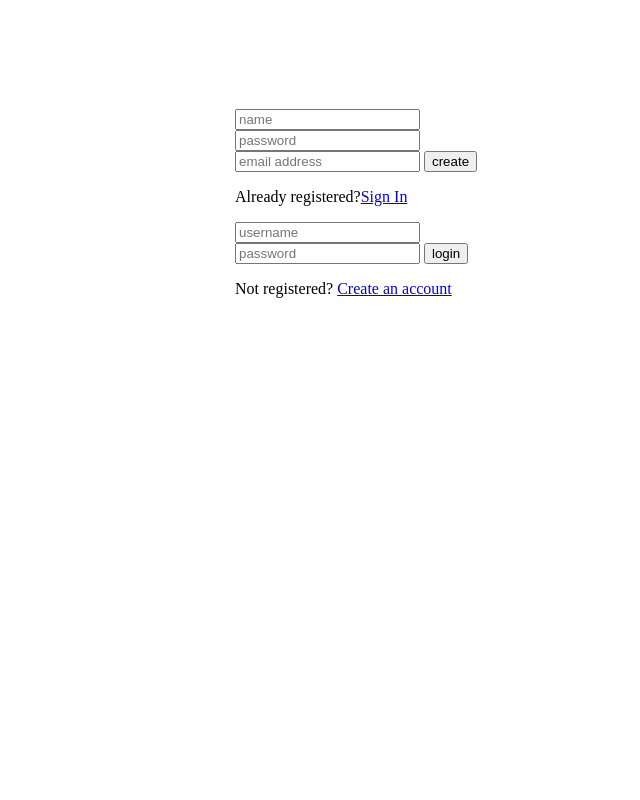
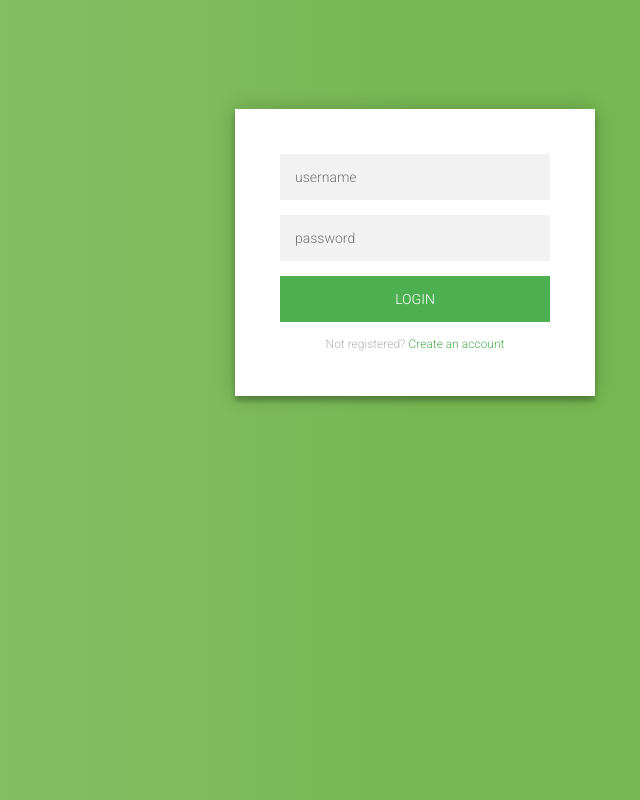
Before and after one commit to BlackSmith09/loginpage01, a plain HTML site: page index.html in a window 1280 px wide. Shown: the whole page, without its empty margins (225-865 px from the left). Drawn offline with Linux system fonts and the light colour scheme.

Commit message:
LoginPage CSS complete

```diff
--- a/index.html
+++ b/index.html
@@ -8,21 +8,21 @@
     </head>
     <body>
         <div class="login-page">
-            <div>
-                <form>
-                    <input type="text" placeholder="name"></input>
-                    <input type="password" placeholder="password"></input>
-                    <input type="text" placeholder="email address"></input>
-                    <button>create</button>
-                    <p>Already registered?<a href="#">Sign In</a></p>
-                </form>
-                <form>
-                    <input type="text" placeholder="username"></input>
-                    <input type="password" placeholder="password"></input>
-                    <button>login</button>
-                    <p>Not registered? <a href="#">Create an account</a></p>
-                </form>
+            <div class="form">
+              <form class="register-form">
+                <input type="text" placeholder="name"/>
+                <input type="password" placeholder="password"/>
+                <input type="text" placeholder="email address"/>
+                <button>create</button>
+                <p class="message">Already registered? <a href="#">Sign In</a></p>
+              </form>
+              <form class="login-form">
+                <input type="text" placeholder="username"/>
+                <input type="password" placeholder="password"/>
+                <button>login</button>
+                <p class="message">Not registered? <a href="#">Create an account</a></p>
+              </form>
             </div>
-        </div>
+          </div>
     </body>
 </html>
--- a/styles.css
+++ b/styles.css
@@ -1,7 +1,112 @@
 @import url(https://fonts.googleapis.com/css?family=Roboto:300);
 
 .login-page{
-    width: 360px;       /*It made most of the element to come in straight line*/
-    padding: 8% 0 0;    /*Deflected from top*/
-    margin: auto;       /*Made all the elements to come in middle*/
+    width: 360px;                   /*It made most of the element to come in straight line*/
+    padding: 8% 0 0;                /*Deflected from top*/
+    margin: auto;                   /*Made all the elements to come in middle*/
 }
+.form {
+    position: relative;
+    z-index: 1;
+    background: #FFFFFF;
+    max-width: 360px;
+    margin: 0 auto 100px;
+    padding: 45px;                  /*Margin is taking effect and moved more to center*/
+    text-align: center;             /*name and password field is in center and email an create button still comming in one line*/
+    box-shadow: 0 0 20px 0 rgba(0, 0, 0, 0.2), 0 5px 5px 0 rgba(0, 0, 0, 0.24);  /*White cardboard box*/
+}
+
+.form input {
+    font-family: "Roboto", sans-serif;
+    outline: 0;
+    background: #F2F2F2;          /*background color of input field is changed*/
+    width: 100%;                          /*every element inside form is taking its own width and align center*/
+    border: 0;                            /*border for input field is transfused*/
+    margin: 0 0 15px;                     /*Gap between each element*/
+    padding: 15px;                        /*Input box are bolder*/
+    box-sizing: border-box;
+    font-size: 14px;
+}
+
+.form button{
+    font-family: "Roboto", sans-serif;
+    text-transform: uppercase;            /*Text inside button is transformed*/
+    outline: 0;
+    background: #4CAF50;                /*button color is changed*/
+    width: 100%;                          /*same width as input field*/
+    border: 0;                            /*button transfused with backgorund as border are now transparent*/
+    padding: 15px;
+    color: #FFFFFF;                     /*text color changed*/
+    font-size: 14px;                      /*Font changed*/
+    -webkit-transition: all 0.3 ease;
+    transition: all 0.3 ease;
+    cursor: pointer;
+}
+.form button:hover,
+.form button:active,
+.form button:focus{
+    background: #43a047;
+}
+
+.form .message{
+    margin: 15px 0 0;                   /*shift from top*/
+    color: #b3b3b3;                   /*color of Already/Not Registered changed*/
+    font-size: 12px;                    /*size is changed*/
+}
+
+.form .message a {
+    color: #4CAF50;                   /*color of Sign In / Create an account changed*/
+    text-decoration: none;              /*Undeline below it gone*/
+}
+
+.form .register-form{
+    display: none;                      /*register form is gone*/
+}
+
+.container {
+    position: relative;
+    z-index: 1;
+    max-width: 300px;
+    margin: auto;
+}
+
+.container::before, .container:after {
+    content: "";
+    display: block;
+    clear: both;
+}
+
+.container .info{
+    margin: 50px auto;
+    text-align: center;
+}
+
+.container .info h1 {
+  margin: 0 0 15px;
+  padding: 0;
+  font-size: 36px;
+  font-weight: 300;
+  color: #1a1a1a;
+}
+.container .info span {
+    color: #4d4d4d;
+    font-size: 12px;
+}
+
+.container .info span a {
+    color: #000000;
+    text-decoration: none;
+}
+
+.container .info span .fa {
+    color: #EF3B3A;
+}
+
+body {
+    background: #76b852; /* fallback for old browsers */
+    background: rgb(141,194,111);
+    background: linear-gradient(90deg, rgba(141,194,111,1) 0%, rgba(118,184,82,1) 50%);
+    font-family: "Roboto", sans-serif;
+    -webkit-font-smoothing: antialiased;
+    -moz-osx-font-smoothing: grayscale;
+}
```
